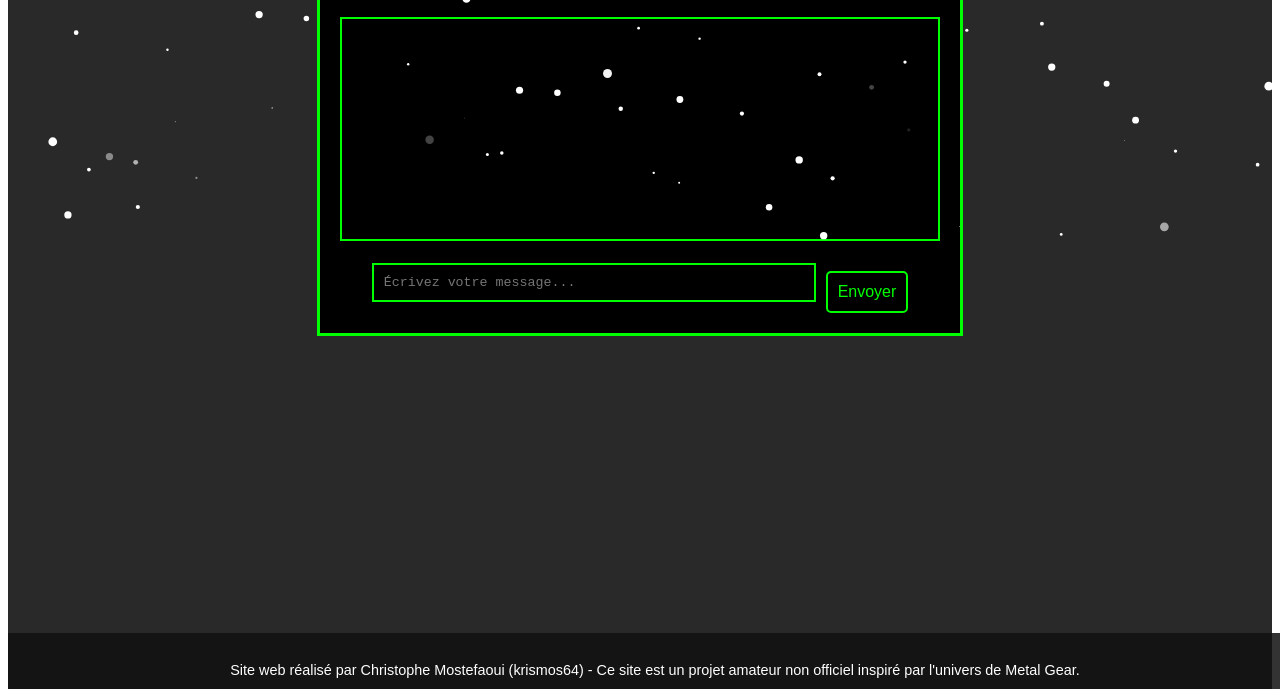
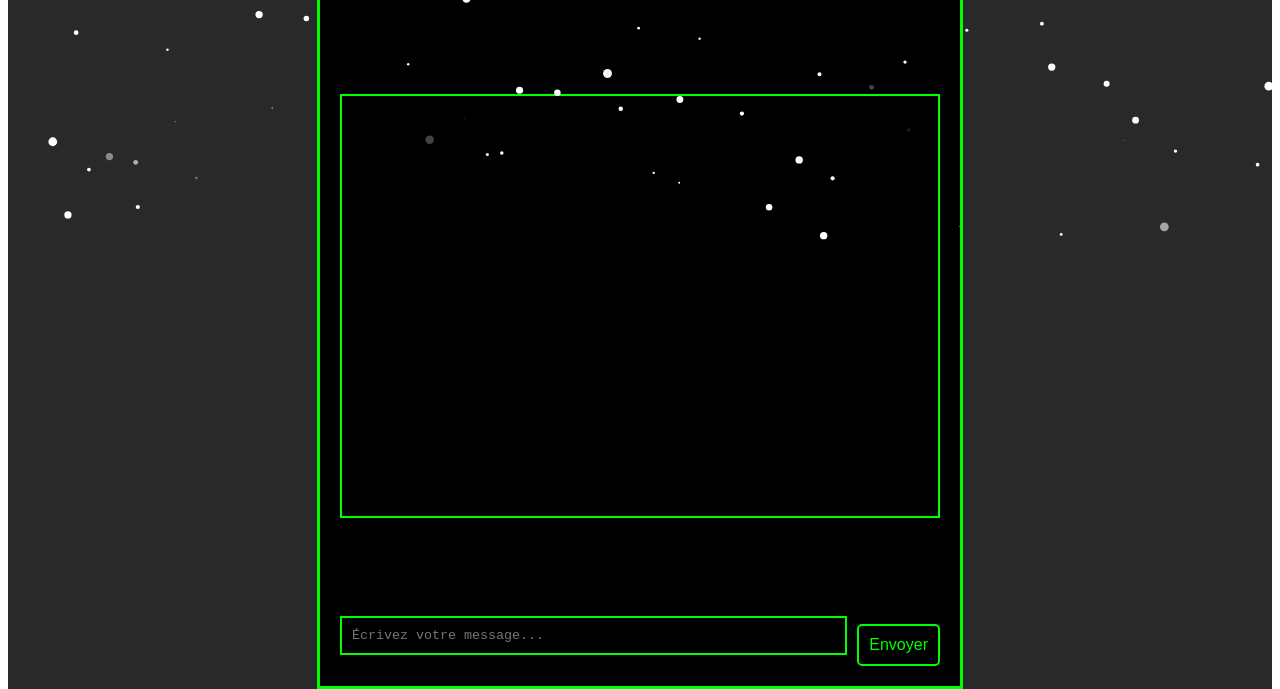
Before and after one commit to krismos64/Metal-Gear, a plain HTML site: page chatbot.html in a window 1280 px wide. Shown: the part 535-1224 px from the top of the page. Drawn offline with nearby package versions, Linux system fonts and the light colour scheme; a script that the page names is missing.

Commit message:
update chatbot design

```diff
--- a/css/style.css
+++ b/css/style.css
@@ -660,6 +660,11 @@ footer a:hover {
   padding: 20px;
   font-family: "Courier New", monospace;
   text-align: center;
+  height: 100vh; /* Prend toute la hauteur de l'écran */
+  max-height: 800px; /* Limite la hauteur maximale sur les grands écrans */
+  display: flex;
+  flex-direction: column;
+  justify-content: space-between;
 }
 
 /* En-tête avec les avatars et informations */
@@ -694,13 +699,24 @@ footer a:hover {
 
 /* Fenêtre de chat pour afficher les messages */
 .codec-chat-window {
-  height: 200px;
+  flex-grow: 1; /* Permet à la fenêtre de chat de s'étendre dans l'espace disponible */
+  min-height: 30vh; /* Ajuste la hauteur minimale à environ 30% de la hauteur de l'écran */
+  max-height: 50vh; /* Limite la hauteur maximale à environ 50% de l'écran */
   overflow-y: auto;
   background-color: rgba(0, 0, 0, 0.9);
   padding: 10px;
   border: 2px solid #00ff00;
   margin-bottom: 10px;
 }
+
+/* Style des messages de chat */
+.chat-message {
+  color: #00ff00;
+  font-size: 1.1em;
+  margin: 5px 0;
+}
+
+/* Zone de saisie */
 .codec-input {
   display: flex;
   justify-content: center;
@@ -719,30 +735,6 @@ footer a:hover {
   margin-right: 10px;
 }
 
-/* Style des messages de chat */
-.chat-message {
-  color: #00ff00;
-  font-size: 1.1em;
-  margin: 5px 0;
-}
-
-/* Zone de saisie */
-.codec-input {
-  display: flex;
-  justify-content: center;
-  align-items: center;
-}
-
-#user-input {
-  width: 70%;
-  padding: 10px;
-  font-family: "Courier New", monospace;
-  color: #00ff00;
-  background-color: #000;
-  border: 2px solid #00ff00;
-  margin-right: 10px;
-}
-
 button {
   padding: 10px;
   background-color: #000;
```
